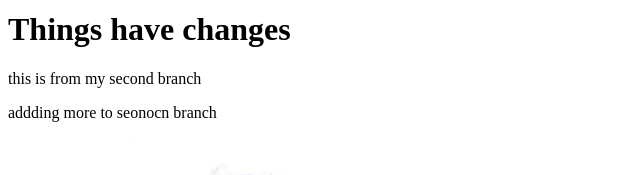
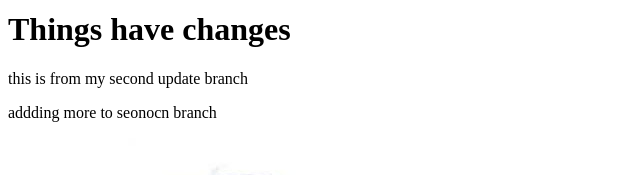
Before and after one commit to smsaifurrahman/my-new-website, a plain HTML site: page index.html in a window 1280 px wide. Shown: the part 127-302 px from the top of the page, 0-640 px from the left. Drawn offline with Linux system fonts and the light colour scheme.

Commit message:
makine some change

```diff
--- a/index.html
+++ b/index.html
@@ -10,7 +10,7 @@
     <h1>Hello boss</h1>
     <H1>how are u doing boss</H1>
     <h1>Things have changes</h1>
-    <p>this is from my second branch</p>
+    <p>this is from my second update branch</p>
     <p>addding more to seonocn branch</p>
     <img src="sadik.JPG.jpg" alt="">
 </body>
```
